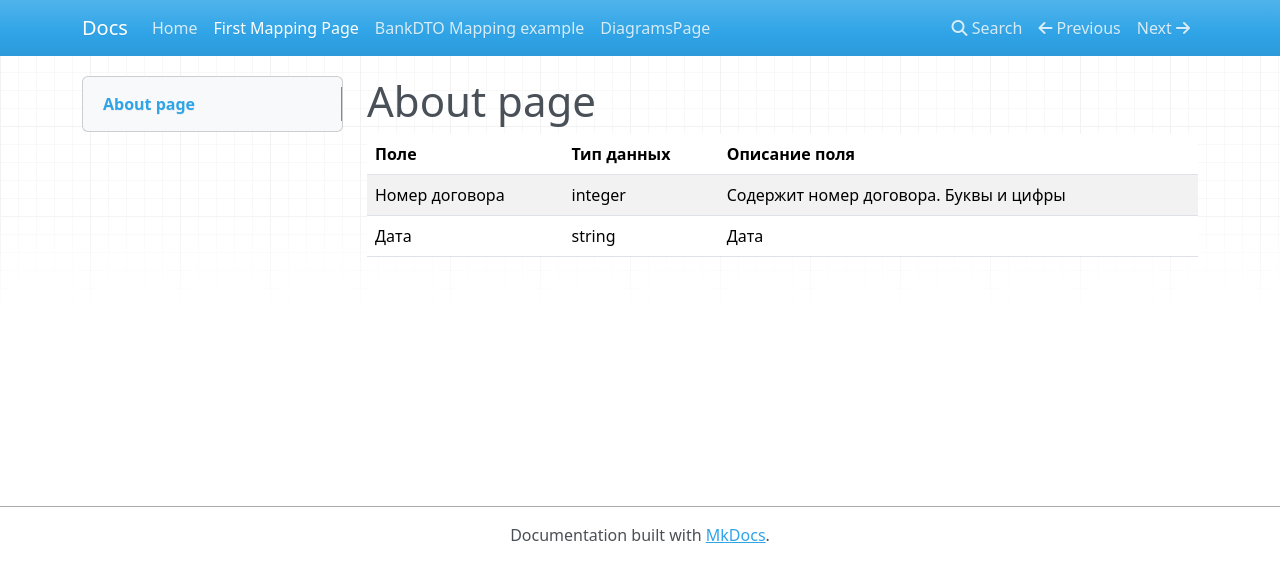
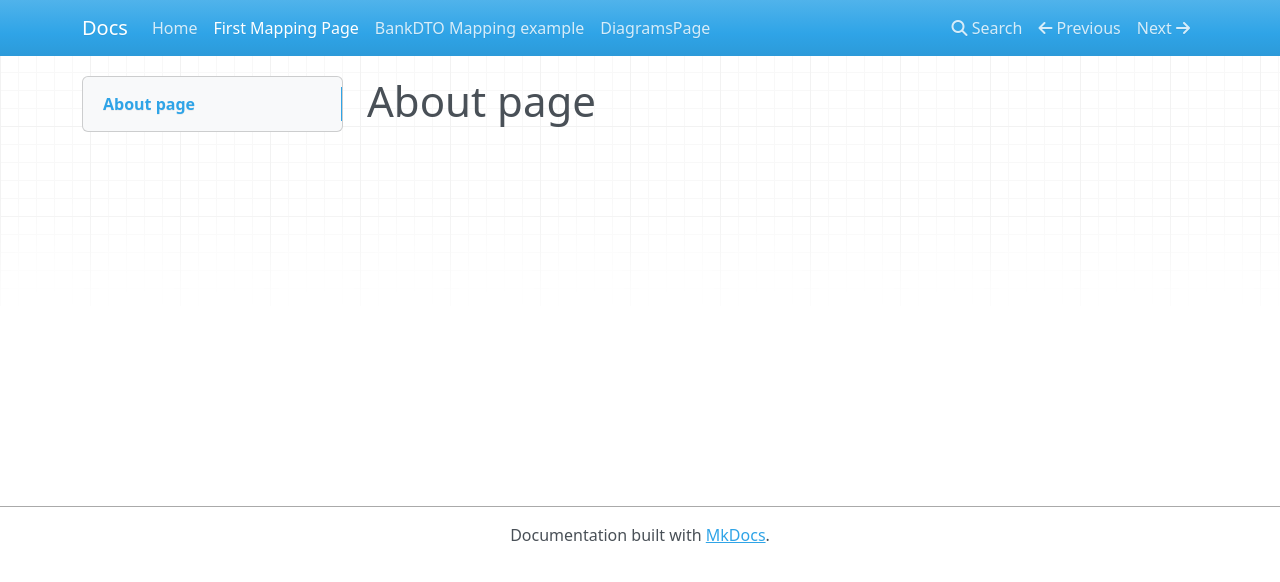
Before and after one commit to aggromarus/Markdown-mkdocs, an MkDocs documentation site: the page built from docs/about.md, in a window 1280 px wide. Shown: the top 582 px of the page. Built offline with MkDocs 1.6.1, drawn with Linux system fonts in a browser that asks for light colours; nearby versions of some CDN libraries.

Commit message:
проверка .md файлов и генерации html

```diff
--- a/docs/about.md
+++ b/docs/about.md
@@ -1,6 +1 @@
 # About page
-
-| Поле           | Тип данных | Описание поля                          |
-|----------------|------------|----------------------------------------|
-| Номер договора | integer    | Содержит номер договора. Буквы и цифры |
-| Дата           | string     | Дата                                   |
```
